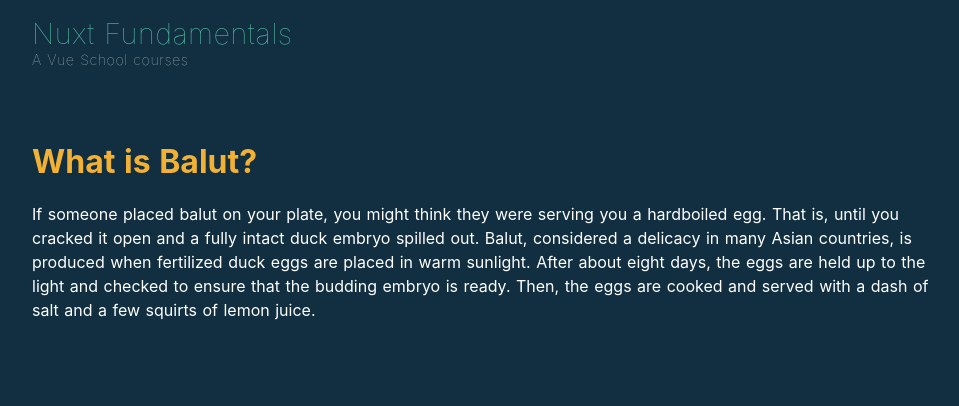
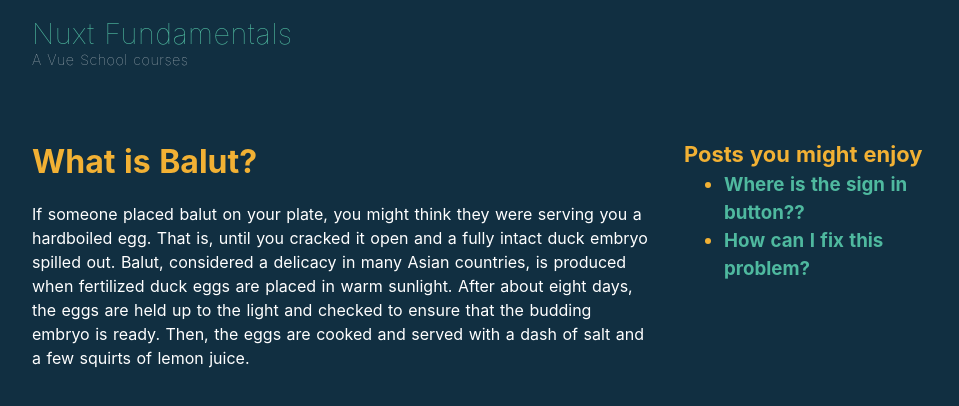
Before and after one commit to martinbalme/v-best-dad-jokes, a Nuxt app: page /posts/balut in a window 1280 px wide. Shown: the top 406 px of the page, without its empty margins (158-1117 px from the left). Built offline with nearby package versions, Linux system fonts and the light colour scheme.

Commit message:
added linking via related posts

```diff
--- a/pages/posts/_id.vue
+++ b/pages/posts/_id.vue
@@ -4,6 +4,16 @@
       <h1 class="title">{{post.title}}</h1>
       <p>{{post.content}}</p>
     </article>
+    <aside>
+      <h3>
+        <h3>Posts you might enjoy</h3>
+        <ul>
+          <li v-bind:key="related.id" v-for="related in relatedPosts">
+            <nuxt-link :to="`/posts/${related.id}`">{{related.title}}</nuxt-link>
+          </li>
+        </ul>
+      </h3>
+    </aside>
   </div>
 </template>
 
@@ -37,6 +47,9 @@ export default {
   computed: {
     post() {
       return this.posts.find(post => post.id === this.id);
+    },
+    relatedPosts() {
+      return this.posts.filter(post => post.id !== this.id);
     }
   }
 };
```
